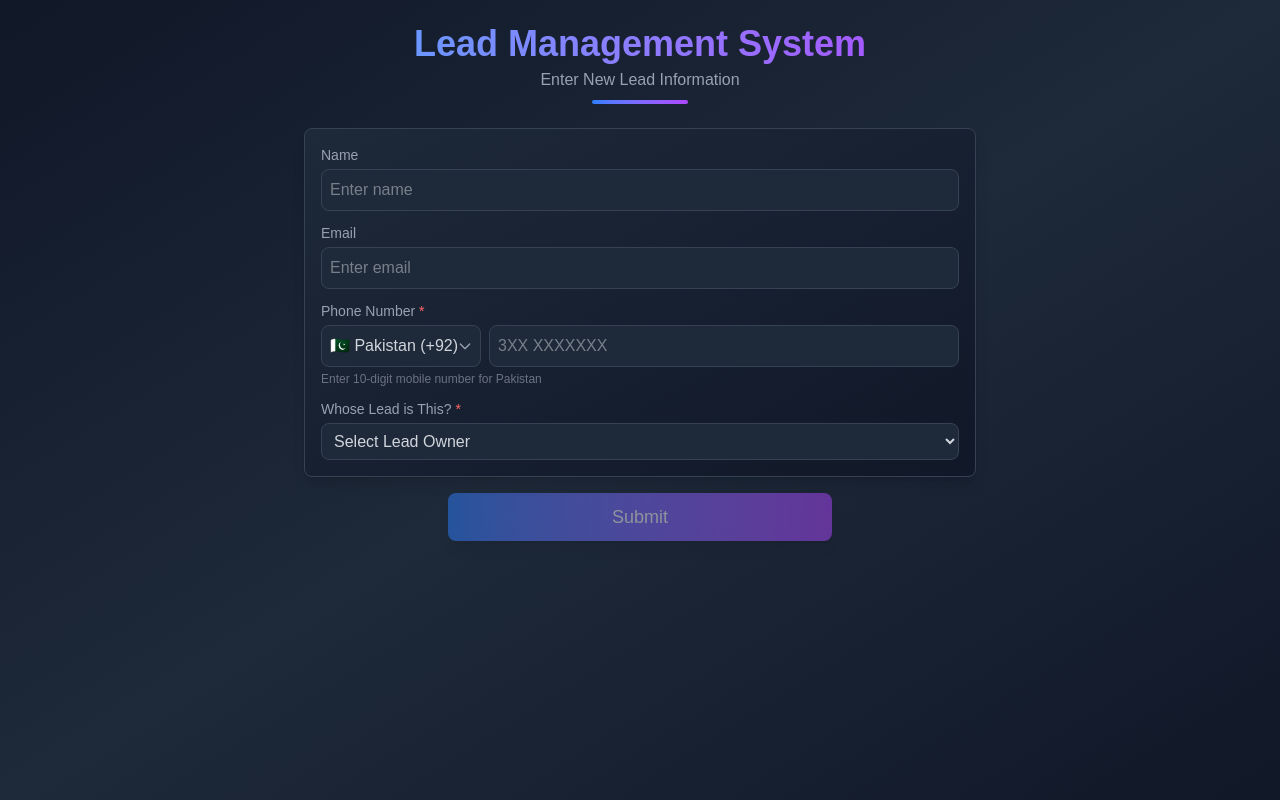
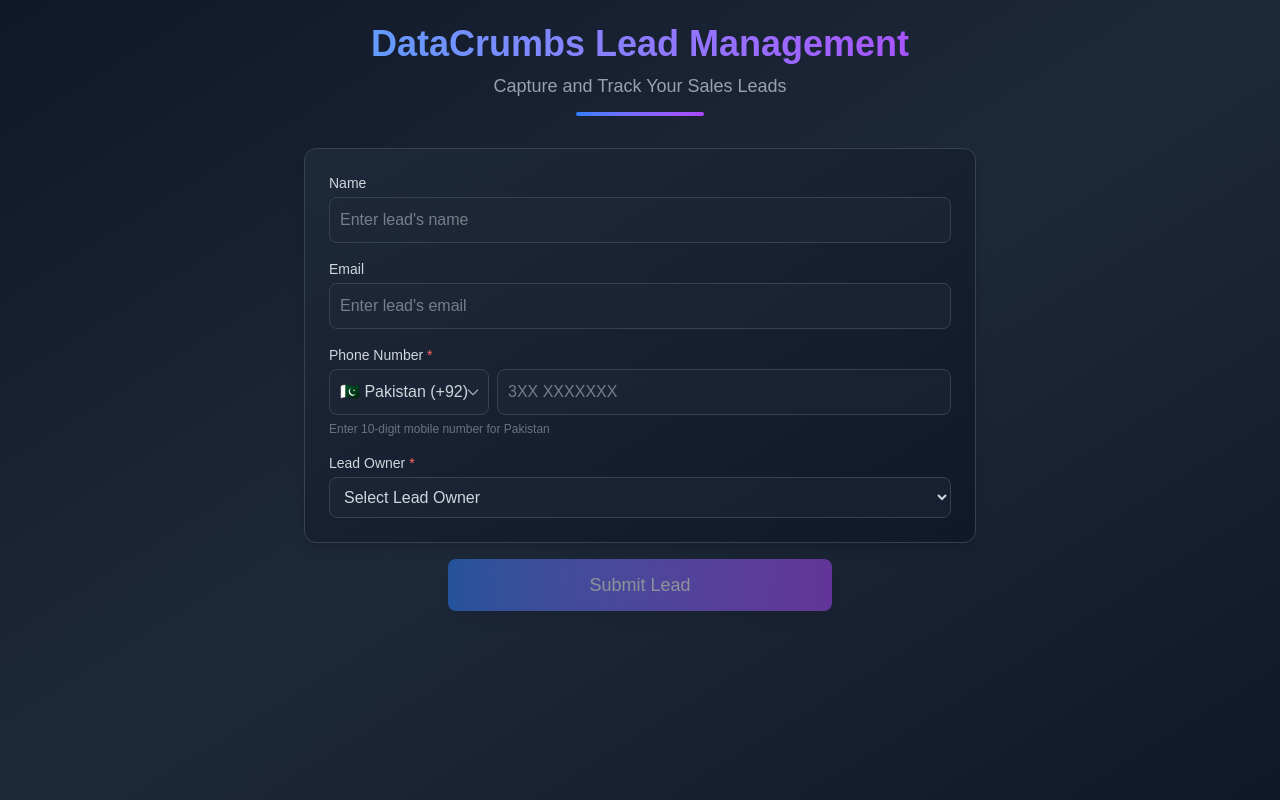
Before and after one commit to syedabis/scraper_CRM, a Next.js app: page /data-entry in a window 1280 px wide. Built offline with nearby package versions, Linux system fonts and the light colour scheme.

Commit message:
video added

```diff
--- a/app/data-entry/page.js
+++ b/app/data-entry/page.js
@@ -74,22 +74,22 @@ export default function DataEntry() {
     <div className="min-h-screen bg-gradient-to-br from-gray-900 via-gray-800 to-gray-900">
       <div className="min-h-screen p-6">
         <div className="max-w-2xl mx-auto">
-          <div className="text-center mb-6">
+          <div className="text-center mb-8">
             <h1 className="text-4xl font-bold bg-gradient-to-r from-blue-400 to-purple-500 bg-clip-text text-transparent">
-              Lead Management System
+              DataCrumbs Lead Management
             </h1>
-            <p className="text-gray-400 mt-1">Enter New Lead Information</p>
-            <div className="w-24 h-1 bg-gradient-to-r from-blue-500 to-purple-500 mx-auto mt-2 rounded-full"></div>
+            <p className="text-gray-400 mt-2 text-lg">Capture and Track Your Sales Leads</p>
+            <div className="w-32 h-1 bg-gradient-to-r from-blue-500 to-purple-500 mx-auto mt-3 rounded-full"></div>
           </div>
 
           {submitStatus && (
-            <div className={`text-center p-3 rounded-lg mb-4 ${
+            <div className={`text-center p-4 rounded-lg mb-6 ${
               submitStatus === 'success'
-                ? 'bg-green-500/20 text-green-400'
-                : 'bg-red-500/20 text-red-400'
+                ? 'bg-green-500/20 text-green-400 border border-green-500/20'
+                : 'bg-red-500/20 text-red-400 border border-red-500/20'
             }`}>
               {submitStatus === 'success'
-                ? 'Lead submitted successfully!'
+                ? '✓ Lead submitted successfully!'
                 : countryCode === '+92' && phoneNumber.length !== 10
                   ? 'Please enter exactly 10 digits for Pakistan number'
                   : 'Failed to submit lead. Please try again.'}
@@ -97,10 +97,10 @@ export default function DataEntry() {
           )}
 
           <form onSubmit={handleSubmit} className="space-y-4">
-            <div className="bg-gradient-to-br from-gray-800 to-gray-900 border border-gray-700 rounded-lg p-4 shadow-lg">
-              <div className="space-y-3">
+            <div className="bg-gradient-to-br from-gray-800 to-gray-900 border border-gray-700 rounded-xl p-6 shadow-lg">
+              <div className="space-y-4">
                 <div>
-                  <label htmlFor="name" className="block text-sm font-medium text-gray-400 mb-1">
+                  <label htmlFor="name" className="block text-sm font-medium text-gray-300 mb-1">
                     Name
                   </label>
                   <input
@@ -108,13 +108,13 @@ export default function DataEntry() {
                     id="name"
                     value={name}
                     onChange={(e) => setName(e.target.value)}
-                    className="w-full p-2 bg-gray-800 border border-gray-700 rounded-lg text-gray-300 focus:ring-2 focus:ring-blue-500 focus:border-transparent transition-all duration-200"
-                    placeholder="Enter name"
+                    className="w-full p-2.5 bg-gray-800/50 border border-gray-700 rounded-lg text-gray-300 focus:ring-2 focus:ring-blue-500 focus:border-transparent transition-all duration-200"
+                    placeholder="Enter lead's name"
                   />
                 </div>
 
                 <div>
-                  <label htmlFor="email" className="block text-sm font-medium text-gray-400 mb-1">
+                  <label htmlFor="email" className="block text-sm font-medium text-gray-300 mb-1">
                     Email
                   </label>
                   <input
@@ -122,20 +122,20 @@ export default function DataEntry() {
                     id="email"
                     value={email}
                     onChange={(e) => setEmail(e.target.value)}
-                    className="w-full p-2 bg-gray-800 border border-gray-700 rounded-lg text-gray-300 focus:ring-2 focus:ring-blue-500 focus:border-transparent transition-all duration-200"
-                    placeholder="Enter email"
+                    className="w-full p-2.5 bg-gray-800/50 border border-gray-700 rounded-lg text-gray-300 focus:ring-2 focus:ring-blue-500 focus:border-transparent transition-all duration-200"
+                    placeholder="Enter lead's email"
                   />
                 </div>
 
                 <div>
-                  <label htmlFor="phone" className="block text-sm font-medium text-gray-400 mb-1">
+                  <label htmlFor="phone" className="block text-sm font-medium text-gray-300 mb-1">
                     Phone Number <span className="text-red-400">*</span>
                   </label>
                   <div className="flex gap-2">
                     <div className="relative w-40">
                       <select
                         id="countryCode"
-                        className="w-full p-2 bg-gray-800 border border-gray-700 rounded-lg text-gray-300 focus:ring-2 focus:ring-blue-500 focus:border-transparent transition-all duration-200 appearance-none"
+                        className="w-full p-2.5 bg-gray-800/50 border border-gray-700 rounded-lg text-gray-300 focus:ring-2 focus:ring-blue-500 focus:border-transparent transition-all duration-200 appearance-none"
                         value={countryCode}
                         onChange={(e) => setCountryCode(e.target.value)}
                       >
@@ -381,7 +381,7 @@ export default function DataEntry() {
                       required
                       value={phoneNumber}
                       onChange={handlePhoneChange}
-                      className={`flex-1 p-2 bg-gray-800 border ${
+                      className={`flex-1 p-2.5 bg-gray-800/50 border ${
                         countryCode === '+92' && phoneNumber.length > 0 && phoneNumber.length !== 10
                           ? 'border-red-500'
                           : 'border-gray-700'
@@ -389,21 +389,21 @@ export default function DataEntry() {
                       placeholder={countryCode === '+92' ? '3XX XXXXXXX' : 'Enter phone number'}
                     />
                   </div>
-                  <p className="text-xs text-gray-500 mt-1">
+                  <p className="text-xs text-gray-500 mt-1.5">
                     {countryCode === '+92' ? 'Enter 10-digit mobile number for Pakistan' : 'Enter phone number'}
                   </p>
                 </div>
 
                 <div>
-                  <label htmlFor="lead" className="block text-sm font-medium text-gray-400 mb-1">
-                    Whose Lead is This? <span className="text-red-400">*</span>
+                  <label htmlFor="lead" className="block text-sm font-medium text-gray-300 mb-1">
+                    Lead Owner <span className="text-red-400">*</span>
                   </label>
                   <select
                     id="lead"
                     required
                     value={lead}
                     onChange={(e) => setLead(e.target.value)}
-                    className="w-full p-2 bg-gray-800 border border-gray-700 rounded-lg text-gray-300 focus:ring-2 focus:ring-blue-500 focus:border-transparent transition-all duration-200"
+                    className="w-full p-2.5 bg-gray-800/50 border border-gray-700 rounded-lg text-gray-300 focus:ring-2 focus:ring-blue-500 focus:border-transparent transition-all duration-200"
                   >
                     <option value="" className="bg-gray-800">Select Lead Owner</option>
                     <option value="pretty" className="bg-gray-800">Pretty</option>
@@ -417,13 +417,13 @@ export default function DataEntry() {
               <button
                 type="submit"
                 disabled={isSubmitting || (countryCode === '+92' && phoneNumber.length !== 10)}
-                className={`w-full sm:w-96 px-6 py-2.5 bg-gradient-to-r from-blue-500 to-purple-500 text-white rounded-lg transition-all duration-200 shadow-lg text-lg font-medium ${
+                className={`w-full sm:w-96 px-6 py-3 bg-gradient-to-r from-blue-500 to-purple-500 text-white rounded-lg transition-all duration-200 shadow-lg text-lg font-medium ${
                   isSubmitting || (countryCode === '+92' && phoneNumber.length !== 10)
                     ? 'opacity-50 cursor-not-allowed'
                     : 'hover:from-blue-600 hover:to-purple-600 hover:shadow-blue-500/20'
                 }`}
               >
-                {isSubmitting ? 'Submitting...' : 'Submit'}
+                {isSubmitting ? 'Submitting...' : 'Submit Lead'}
               </button>
             </div>
           </form>
--- a/app/layout.js
+++ b/app/layout.js
@@ -12,8 +12,8 @@ const geistMono = Geist_Mono({
 });
 
 export const metadata = {
-  title: "Create Next App",
-  description: "Generated by create next app",
+  title: "DataCrumbs Lead Management",
+  description: "Capture and track your sales leads efficiently with DataCrumbs Lead Management System",
 };
 
 export default function RootLayout({ children }) {
```
